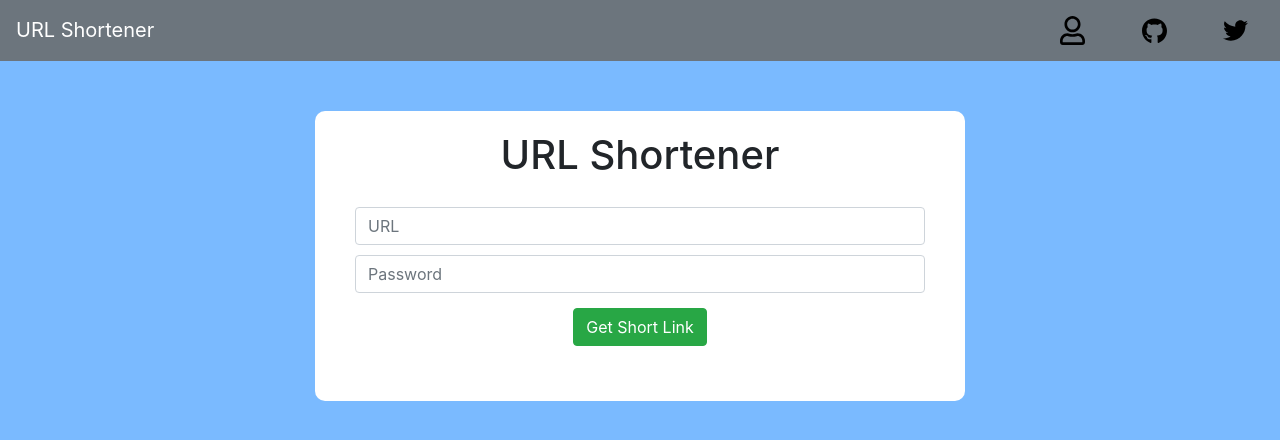
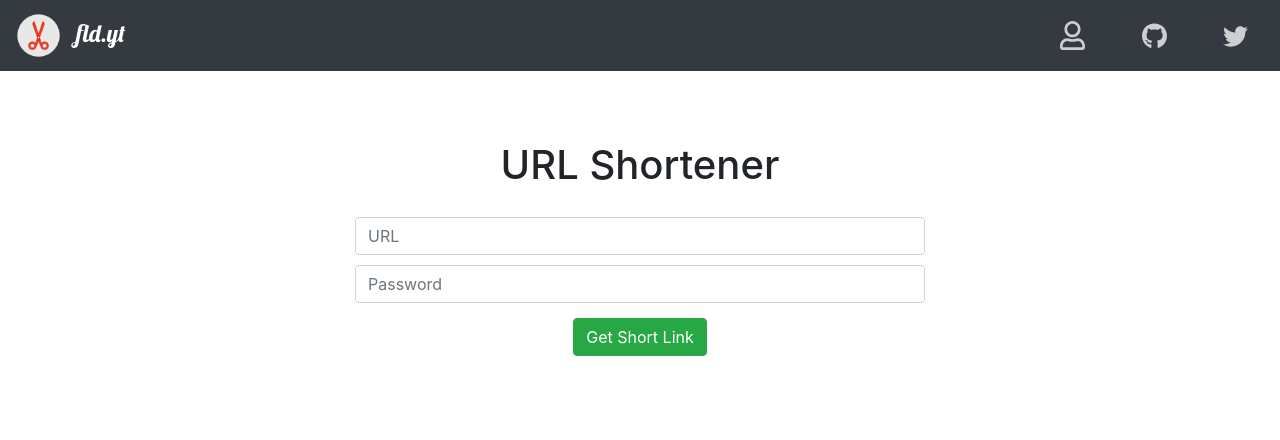
Before and after one commit to DahlitzFlorian/url-shortener, a Flask app: page / in a window 1280 px wide. Shown: the top 440 px of the page. Run offline with Flask 2, Linux system fonts and the light colour scheme; some libraries are stand-ins or nearby versions.

Commit message:
feat: change brand, adjust overall color scheme and change icon colors

```diff
--- a/app/static/css/main.css
+++ b/app/static/css/main.css
@@ -1,7 +1,3 @@
-body {
-    background-color: #7abaff;
-}
-
 form {
     padding: 20px;
 }
@@ -14,8 +10,27 @@ form .actions {
     margin-top: 10px;
 }
 
-.navbar img {
+.nav-link {
+    filter: invert(88%) sepia(4%) saturate(99%) hue-rotate(155deg) brightness(96%) contrast(88%);
+}
+
+.nav-link:hover {
+    box-shadow: inset 0 0 10px #ffffff;
+    filter: invert(99%) sepia(99%) saturate(0%) hue-rotate(18deg) brightness(111%) contrast(101%);
+}
+
+.nav-link > img {
     width: 25px;
+}
+
+.navbar-brand {
+    font-family: "Lobster", cursive;
+    font-size: x-large;
+}
+
+.navbar-brand > img {
+    width: 45px !important;
+    margin-right: 10px;
 }
 
 .nav-container {
@@ -25,7 +40,7 @@ form .actions {
 }
 
 @media screen and (max-width: 411px) {
-    .navbar img {
+    .nav-link > img {
         width: 15px !important;
     }
 
--- a/app/templates/shared/layout.html
+++ b/app/templates/shared/layout.html
@@ -24,6 +24,9 @@
 
     <title>URL Shortener - Florian Dahlitz</title>
 
+    <!-- Brand Text Font -->
+    <link href="https://fonts.googleapis.com/css?family=Lobster&display=swap" rel="stylesheet">
+
     <!-- Stylesheets -->
     <link rel="stylesheet" type="text/css" href="{{ url_for('static', filename='css/bootstrap.css') }}">
 	<link rel="stylesheet" type="text/css" href="{{ url_for('static', filename='css/main.css') }}">
@@ -33,8 +36,8 @@
 	<link rel="apple-touch-icon" href="{{ url_for('static', filename='images/favicon/apple-touch-icon.png') }}">
 </head>
 <body>
-    <nav class="navbar navbar-dark bg-secondary justify-content-between">
-        <a class="navbar-brand" href="{{ url_for('home.home') }}">URL Shortener</a>
+    <nav class="navbar navbar-dark bg-dark justify-content-between">
+        <a class="navbar-brand" href="{{ url_for('home.home') }}"><img src="{{ url_for('static', filename='images/brand.png') }}" alt="Brand Image"> fld.yt</a>
         <div class="container nav-container">
             <a class="nav-link" target="_blank" href="https://florian-dahlitz.de"><img src="{{ url_for('static', filename='svgs/regular/user.svg') }}" alt="User Icon"></a>
             <a class="nav-link" target="_blank" href="https://github.com/DahlitzFlorian/url-shortener"><img src="{{ url_for('static', filename='svgs/brands/github.svg') }}" alt="GitHub Icon"></a>
```
Also changed, not shown: app/static/images/brand.png (added).
